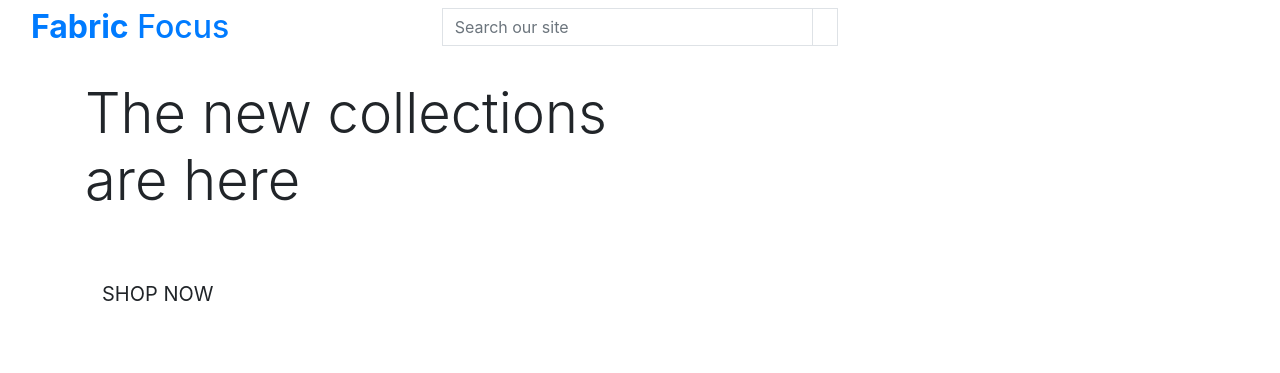
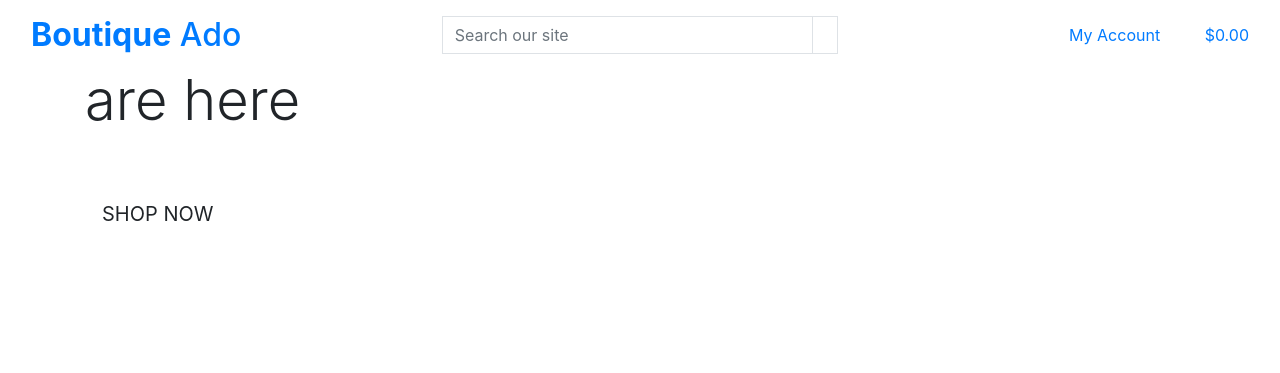
Before and after one commit to Matt-Wilshaw/fabric-focus, a Django app: page / in a window 1280 px wide. Shown: the top 373 px of the page. Run offline with Django 3.2, Linux system fonts and the light colour scheme; some libraries are stand-ins or nearby versions.

Commit message:
Update templates/base.html: move core JS to end of body; add account dropdown; simplify messages; adjust header/title

```diff
--- a/templates/base.html
+++ b/templates/base.html
@@ -1,38 +1,43 @@
+{% load static %}
+
 <!doctype html>
-{% load static %}
 <html lang="en">
 
 <head>
+
   {% block meta %}
+  <meta http-equiv="X-UA-Compatible" content="ie=edge">
   <meta charset="utf-8">
-    <meta http-equiv="X-UA-Compatible" content="IE=edge">
   <meta name="viewport" content="width=device-width, initial-scale=1, shrink-to-fit=no">
   {% endblock %}
 
-    <title>Fabric Focus {% block extra_title %}{% endblock %}</title>
+  {% block extra_meta %}
+  {% endblock %}
 
   {% block corecss %}
-    <!-- Styles (Bootstrap 4.6.2) -->
-    <link rel="stylesheet" href="https://cdn.jsdelivr.net/npm/bootstrap@4.6.2/dist/css/bootstrap.min.css"
-        integrity="sha384-xOolHFLEh07PJGoPkLv1IbcEPTNtaed2xpHsD9ESMhqIYd0nLMwNLD69Npy4HI+N" crossorigin="anonymous">
+  <link rel="stylesheet" href="https://stackpath.bootstrapcdn.com/bootstrap/4.4.1/css/bootstrap.min.css"
+    integrity="sha384-Vkoo8x4CGsO3+Hhxv8T/Q5PaXtkKtu6ug5TOeNV6gBiFeWPGFN9MuhOf23Q9Ifjh" crossorigin="anonymous">
   {% endblock %}
 
-    {% block extra_css %}{% endblock %}
+  {% block extra_css %}
+  {% endblock %}
 
-    {% block extra_head %}{% endblock %}
+  {% block corejs %}
+  {% comment %}Core JS moved to the end of the body for non-blocking load. Override this block in child templates if needed.{% endcomment %}
+  {% endblock %}
 
-    <style>
-      /* account for fixed-top header; adjust as needed */
-      body { padding-top: 80px; }
-    </style>
+  {% block extra_js %}
+  {% endblock %}
+
+  <title>Boutique Ado {% block extra_title %}{% endblock %}</title>
 </head>
 
 <body>
   <header class="container-fluid fixed-top">
-    <div class="row">
+    <div id="topnav" class="row bg-white pt-lg-2 d-none d-lg-flex">
       <div class="col-12 col-lg-4 my-auto py-1 py-lg-0 text-center text-lg-left">
         <a href="{% url 'home' %}" class="nav-link main-logo-link">
-          <h2 class="logo-font text-black my-0"><strong>Fabric</strong> Focus</h2>
+          <h2 class="logo-font text-black my-0"><strong>Boutique</strong> Ado</h2>
         </a>
       </div>
       <div class="col-12 col-lg-4 my-auto py-1 py-lg-0">
@@ -52,39 +57,66 @@
       </div>
       <div class="col-12 col-lg-4 my-auto py-1 py-lg-0">
         <ul class="list-inline list-unstyled text-center text-lg-right my-0">
-          <li class="list-inline-item dropdown"></li>
-          <li class="list-inline-item"></li>
+          <li class="list-inline-item dropdown">
+            <a class="text-black nav-link" href="#" id="user-options" data-toggle="dropdown" aria-haspopup="true"
+              aria-expanded="false">
+              <div class="text-center">
+                <div><i class="fas fa-user fa-lg"></i></div>
+                <p class="my-0">My Account</p>
+              </div>
+            </a>
+            <div class="dropdown-menu border-0" aria-labelledby="user-options">
+              {% if request.user.is_authenticated %}
+              {% if request.user.is_superuser %}
+              <a href="" class="dropdown-item">Product Management</a>
+              {% endif %}
+              <a href="" class="dropdown-item">My Profile</a>
+              <a href="{% url 'account_logout' %}" class="dropdown-item">Logout</a>
+              {% else %}
+              <a href="{% url 'account_signup' %}" class="dropdown-item">Register</a>
+              <a href="{% url 'account_login' %}" class="dropdown-item">Login</a>
+              {% endif %}
+            </div>
+          </li>
+          <li class="list-inline-item">
+            <a class="{% if grand_total %}text-info font-weight-bold{% else %}text-black{% endif %} nav-link" href="">
+              <div class="text-center">
+                <div><i class="fas fa-shopping-bag fa-lg"></i></div>
+                <p class="my-0">
+                  {% if grand_total %}
+                    ${{ grand_total|floatformat:2 }}
+                  {% else %}
+                    $0.00
+                  {% endif %}
+                </p>
+              </div>
+            </a>
+          </li>
         </ul>
       </div>
     </div>
   </header>
 
   {% if messages %}
-  <div class="container mt-3">
-    {% for message in messages %}
-      <div class="alert alert-{{ message.tags }} alert-dismissible fade show" role="alert">
-        {{ message }}
-        <button type="button" class="close" data-dismiss="alert" aria-label="Close">
-          <span aria-hidden="true">&times;</span>
-        </button>
-      </div>
-    {% endfor %}
-  </div>
+  <div class="message-container"></div>
   {% endif %}
 
-  {% block page_header %}{% endblock %}
+  {% block page_header %}
+  {% endblock %}
 
-  {% block content %}{% endblock %}
+  {% block content %}
+  {% endblock %}
 
-  {% block postloadjs %}{% endblock %}
-
-  {% block corejs %}
+  {% block postloadjs %}
   <script src="https://cdn.jsdelivr.net/npm/jquery@3.5.1/dist/jquery.min.js"
     integrity="sha256-9/aliU8dGd2tb6OSsuzixeV4y/faTqgFtohetphbbj0=" crossorigin="anonymous"></script>
-  <script src="https://cdn.jsdelivr.net/npm/bootstrap@4.6.2/dist/js/bootstrap.bundle.min.js" crossorigin="anonymous"></script>
+  <script src="https://cdn.jsdelivr.net/npm/popper.js@1.16.0/dist/umd/popper.min.js"
+    integrity="sha384-Q6E9RHvbIyZFJoft+2mJbHaEWldlvI9IOYy5n3zV9zzTtmI3UksdQRVvoxMfooAo"
+    crossorigin="anonymous"></script>
+  <script src="https://stackpath.bootstrapcdn.com/bootstrap/4.4.1/js/bootstrap.min.js"
+    integrity="sha384-wfSDF2E50Y2D1uUdj0O3uMBJnjuUD4Ih7YwaYd1iqfktj0Uod8GCExl3Og8ifwB6"
+    crossorigin="anonymous"></script>
   {% endblock %}
-
-  {% block extra_js %}{% endblock %}
 
 </body>
 
```
Lines whose indentation alone changed are shown as unchanged.
